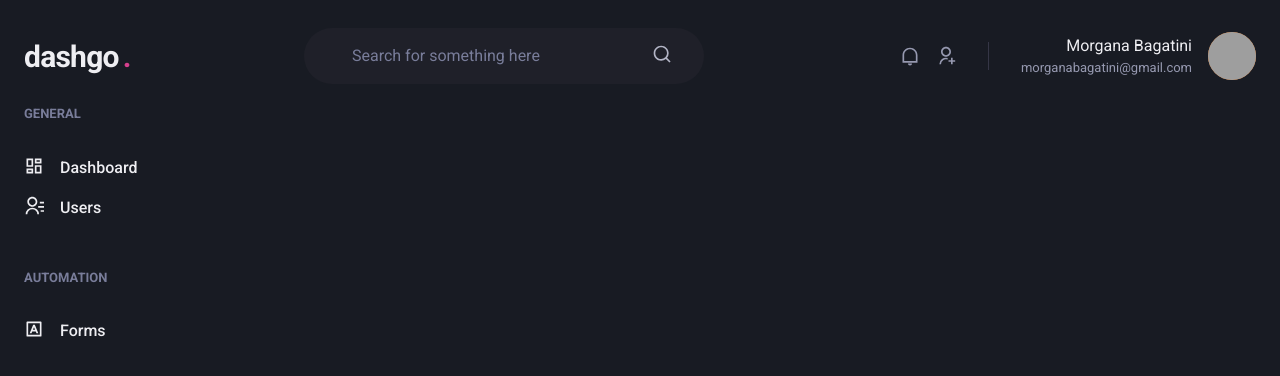
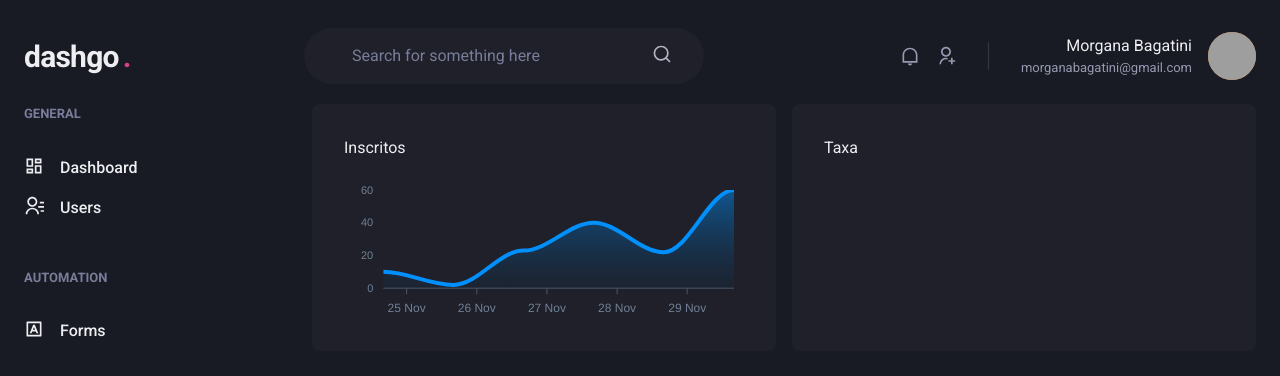
Before and after one commit to mbagatini/ignite-react-js, a Next.js app: page /dashboard in a window 1280 px wide. Shown: the top 376 px of the page. Built offline with nearby package versions, Linux system fonts and the light colour scheme; grey boxes are pictures that could not be loaded.

Commit message:
Dashboard com gráfico

```diff
--- a/package.json
+++ b/package.json
@@ -12,9 +12,11 @@
     "@chakra-ui/react": "^1.7.4",
     "@emotion/react": "^11.7.1",
     "@emotion/styled": "^11.6.0",
+    "apexcharts": "^3.33.0",
     "framer-motion": "^5.6.0",
     "next": "12.0.8",
     "react": "17.0.2",
+    "react-apexcharts": "^1.3.9",
     "react-dom": "17.0.2",
     "react-icons": "^4.3.1"
   },
--- a/src/pages/dashboard.tsx
+++ b/src/pages/dashboard.tsx
@@ -1,6 +1,66 @@
-import { Flex, VStack } from "@chakra-ui/react";
+import { Box, Flex, SimpleGrid, VStack, Text, theme } from "@chakra-ui/react";
+import dynamic from "next/dynamic";
+
 import { Header } from "../components/Header";
 import { Sidebar } from "../components/Sidebar";
+
+// Importação do componente que só deve ser importando quando estivermos no lado do browser
+const Chart = dynamic(() => import("react-apexcharts"), { ssr: false });
+
+function getDate(add: number) {
+  var date = new Date();
+  date.setDate(date.getDate() + add);
+  return date.toISOString();
+}
+
+const options = {
+  chart: {
+    toolbar: {
+      show: false,
+    },
+    zoom: {
+      enabled: false,
+    },
+    foreColor: theme.colors.gray[500],
+  },
+  grid: {
+    show: false,
+  },
+  dataLabels: {
+    enabled: false,
+  },
+  tooltip: {
+    enabled: false,
+  },
+  xaxis: {
+    type: "datetime",
+    axisBorder: {
+      color: theme.colors.gray[600],
+    },
+    axisTicks: {
+      color: theme.colors.gray[600],
+    },
+    categories: [
+      getDate(0),
+      getDate(1),
+      getDate(2),
+      getDate(3),
+      getDate(4),
+      getDate(5),
+    ],
+  },
+  fill: {
+    opacity: 0.3,
+    type: "gradient",
+    gradient: {
+      shade: "dark",
+      opacityFrom: 0.7,
+      opacityTo: 0.3,
+    },
+  },
+};
+
+const series = [{ name: "subscriptions", data: [10, 2, 23, 40, 22, 60] }];
 
 export default function Dashboard() {
   return (
@@ -9,6 +69,16 @@
 
       <Flex w="100%" maxW={1480} my="6" mx="auto" px="6">
         <Sidebar />
+
+        <SimpleGrid flex="1" gap="4" align="flex-start" minChildWidth={320}>
+          <Box p="8" pb="4" borderRadius={8} bg="gray.800">
+            <Text>Inscritos</Text>
+            <Chart options={options} series={series} type="area" height={160} />
+          </Box>
+          <Box p="8" borderRadius={8} bg="gray.800">
+            <Text>Taxa</Text>
+          </Box>
+        </SimpleGrid>
       </Flex>
     </VStack>
   );
```
Also changed, not shown: 1 other file (tests, documents, lock files or other folders).
